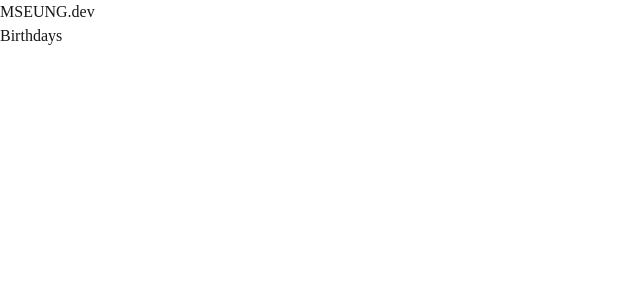
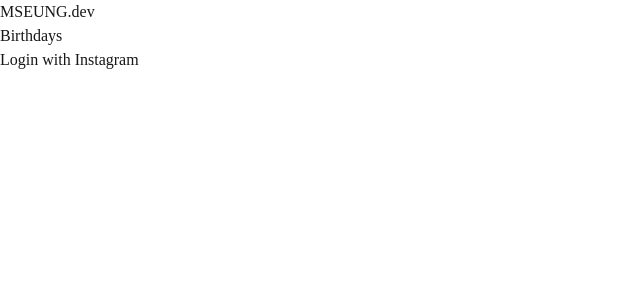
Before and after one commit to maxas10/birthdayserver, a Next.js app: page / in a window 1280 px wide. Shown: the top 300 px of the page, without its empty margins (0-640 px from the left). Built offline with nearby package versions, Linux system fonts and the light colour scheme.

Commit message:
login.tsx + move to pc

```diff
--- /dev/null
+++ b/src/app/login.tsx
@@ -0,0 +1,20 @@
+export default function LoginWithInstagram() {
+  const handleLogin = () => {
+    const redirectUri = encodeURIComponent(
+      "https://yourdomain.com/api/instagram-callback"
+    ); // Replace with your real callback URL
+    const clientId = "YOUR_INSTAGRAM_APP_ID";
+
+    const authUrl =
+      `https://www.facebook.com/v18.0/dialog/oauth?` +
+      new URLSearchParams({
+        client_id: clientId,
+        redirect_uri: redirectUri,
+        scope: "instagram_basic, pages_show_list",
+        response_type: "code",
+      });
+
+    window.location.href = authUrl;
+  };
+  return <button onClick={handleLogin}>Login with Instagram</button>;
+}
--- a/src/app/page.tsx
+++ b/src/app/page.tsx
@@ -1,10 +1,10 @@
 import Image from "next/image";
-
+import LoginWithInstagram from "./login";
 export default function Home() {
   return (
     <div>
     <p>Birthdays</p>
-    <p id='status'></p>
+    <LoginWithInstagram></LoginWithInstagram>
     </div>
   );
 }
--- a/src/pages/api/instagram-callback.js
+++ b/src/pages/api/instagram-callback.js
@@ -1,5 +1,5 @@
 export default async function handler(req, res) {
-    const code = req.query;
+    const code = req.query.code;
 
     if(!code) {
         console.log("instagram didn't send you code");
@@ -11,7 +11,9 @@ export default async function handler(req, res) {
             client_secret: process.env.secret,
             redirect_uri: process.env.redirect,
             code,
-        }));
+        }), {
+            method: "GET"
+        });
 
         const data = await response.json();
         console.log(data);
```
